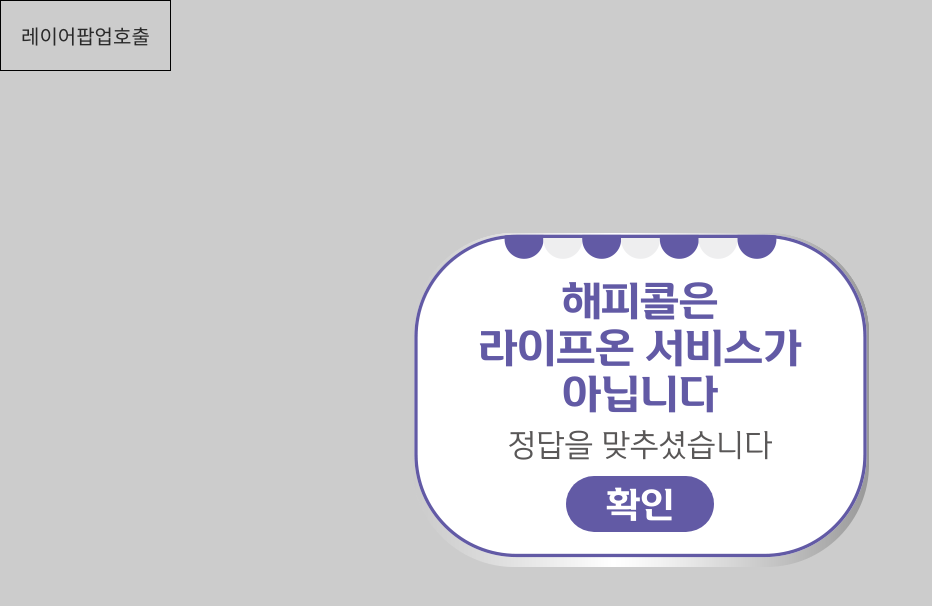
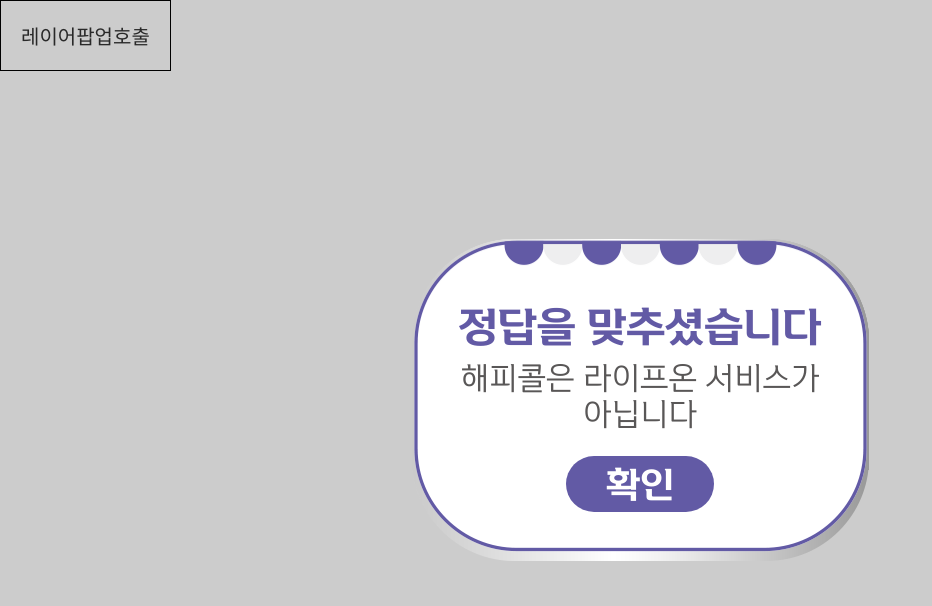
Before and after one commit to kik87827/shinhan_lifeon_ready, a plain HTML site: page event_launching_win_popup.html in a window 1280 px wide. Shown: the whole page, without its empty margins (0-932 px from the left). Drawn offline with Linux system fonts and the light colour scheme; a web font is replaced by a local one.

Commit message:
[수정]정답팝업 변경

```diff
--- a/css/style.css
+++ b/css/style.css
@@ -147,15 +147,15 @@
 .design_copy_text_title{margin-bottom:20px;}
 
 .design_wbox_sm_w{max-width:457px;margin:0 auto;text-align: center;transition:.5s;opacity:0;transform:translate(0,-30%);}
-.design_wbox_sm_w:before{display:block;content:'';width:100%;height:60px;background:url("../images/bg_popup2_bg.png") repeat-y 0 0/100% auto;position:absolute;top:50%;left:0;margin-top:-30px;}
-.design_wbox_sm_top{position:relative;z-index:2;background:url("../images/bg_popup2_top.png") no-repeat 0 0/100% auto;box-sizing: border-box;padding:0 40px 0}
+.design_wbox_sm_w:before{display:block;content:'';width:100%;height:100px;background:url("../images/bg_popup2_bg.png") repeat-y 0 0/100% auto;position:absolute;top:50%;left:0;margin-top:-30px;}
+.design_wbox_sm_top{position:relative;z-index:2;background:url("../images/bg_popup2_top.png") no-repeat 0 0/100% auto;box-sizing: border-box;padding:0 40px 10px}
 .design_wbox_sm_bottom{position:relative;z-index:2;padding:5px 40px 35px;background:url("../images/bg_popup2_w_bottom.png") no-repeat 0 100%/100% auto;min-height:80px;}
 .design_wbox_sm_bottom.type2{background-image:url("../images/bg_popup2_p_bottom.png")}
 
-.design_copy_sig_text{font-size:39px;color:#625aa5;word-break: keep-all;line-height:1.2;font-family: 'OneShinhan';font-weight: 900;padding:43px 0 0;}
+.design_copy_sig_text{font-size:39px;color:#625aa5;word-break: keep-all;line-height:1.2;font-family: 'OneShinhan';font-weight: 900;padding:63px 0 10px;}
 .design_copy_sig_text.type2{padding:60px 0 20px 0;}
 .design_copy_sig_sm_text{font-size:26px;color:#625aa5;word-break: keep-all;line-height:1.2;font-family: 'OneShinhan';font-weight: 900;padding:53px 0 25px;}
-.design_copy_sig_copy{font-size:30px;color:#595757;font-family: 'OneShinhan';}
+.design_copy_sig_copy{font-size:30px;color:#595757;font-family: 'OneShinhan';line-height:1.2;}
 
 .btn_design_sm_low{margin-top:10px;}
 .btn_design_sm{font-size:34px;color:#fff;line-height:1;font-family: 'OneShinhan';font-weight: 900;background:#625aa5;border-radius:100px;padding:10px 40px 12px;line-height:1;display:inline-block;}
@@ -288,7 +288,7 @@
 	.design_copy_text_title{margin-bottom:10px;}
 
 	.design_wbox_sm_w{max-width:228.5px;}
-	.design_copy_sig_text{font-size:18px;padding-top:21px;}
+	.design_copy_sig_text{font-size:18px;padding-top:31px;padding-bottom:5px;}
 	.design_copy_sig_text.type2{padding:30px 0 5px 0;}
 	.design_wbox_sm_top{padding:0 10px 0;min-height:50px;}
 	.design_wbox_sm_bottom{padding:5px 10px 17.5px;min-height:40px;}
@@ -296,6 +296,7 @@
 	.btn_design_sm{font-size:17px;padding:5px 20px 7px;}
 	.btn_design_sm.type2{padding-left:10px;padding-right:10px;}
 	.design_copy_sig_sm_text{padding:22px 0 14px;font-size:15px;}
+	.design_wbox_sm_w:before{height:50px;}
 
 	.design_guide_textpara{font-size:14px;}
 
--- a/event_launching_win_popup.html
+++ b/event_launching_win_popup.html
@@ -28,10 +28,10 @@
 				<div class="dlayer_box_w">
 					<div class="design_wbox_sm_w">
 						<div class="design_wbox_sm_top">
-							<p class="design_copy_sig_text">해피콜은<br>라이프온 서비스가<br>아닙니다</p>
+							<p class="design_copy_sig_text">정답을 맞추셨습니다</p>
+							<p class="design_copy_sig_copy">해피콜은 라이프온 서비스가<br>아닙니다</p>
 						</div>
 						<div class="design_wbox_sm_bottom">
-							<p class="design_copy_sig_copy">정답을 맞추셨습니다</p>
 							<div class="btn_design_sm_low">
 								<a href="javascript:;" class="btn_design_sm closetrigger">확인</a>
 							</div>
```
Also changed, not shown: event_launching.html (+3 -3 lines).
